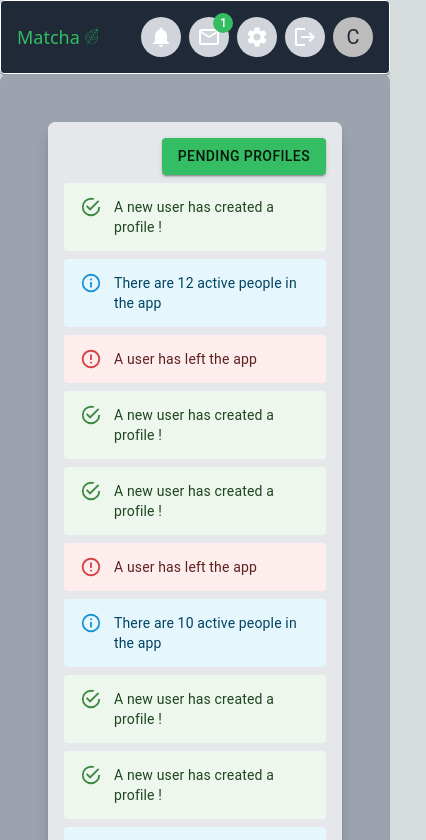
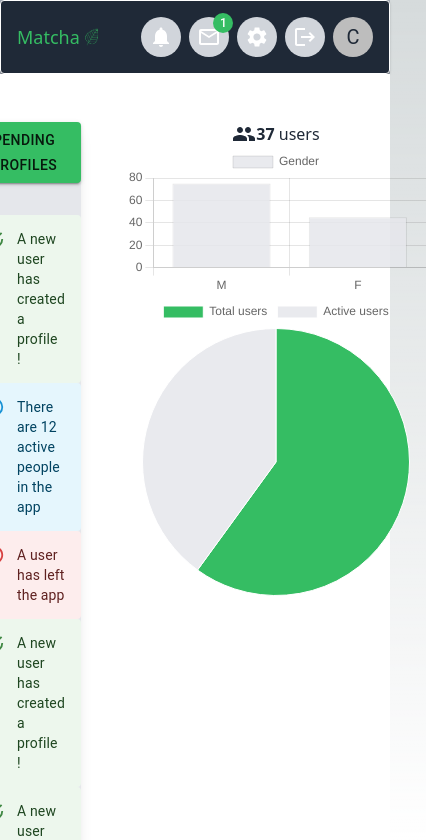
Before and after one commit to claire-d-b/Matcha_front_local, a Next.js app: page /admin in a window 390 px wide. Shown: the top 840 px of the page, 426 px wide, since content can reach past the window. Built offline with nearby package versions, Linux system fonts and the light colour scheme.

Commit message:
add header and footer components and resize pages content to fit the view

```diff
--- /dev/null
+++ b/src/app/Cfooter.tsx
@@ -0,0 +1,11 @@
+import React, { useState, useEffect, ChangeEvent } from "react";
+import { ThemeProvider, Paper, Button } from "@mui/material";
+
+const _ = () => {
+  return (
+    <Paper className="w-full p-4 border border-white flex flex-col justify-center items-center bg-gray-800">
+      Copyright
+    </Paper>
+  );
+};
+export default _;
--- /dev/null
+++ b/src/app/Cheader.tsx
@@ -0,0 +1,20 @@
+"use client";
+
+import React, { useState, useEffect, ChangeEvent } from "react";
+import { ThemeProvider, Paper, Button } from "@mui/material";
+import Ctitle from "./Ctitle";
+import Cnav from "./Cnav";
+import Image from "next/image";
+import LeafImage from "../../public/images/leaf.png";
+
+const _ = () => {
+  return (
+    <Paper className="p-4 border border-white flex w-full justify-center items-center">
+      <Ctitle opts="text-lg font-light" title="Matcha" />
+      <Image className="w-6 md:w-10 h-auto" src={LeafImage} alt="leaf" />
+      <Cnav className="self-end flex w-full justify-end items-center gap-2 md:gap-4 text-xs md:text-base" />
+    </Paper>
+  );
+};
+
+export default _;
--- a/src/app/admin/page.tsx
+++ b/src/app/admin/page.tsx
@@ -4,6 +4,8 @@ import React from "react";
 import { ThemeProvider, Paper, Button } from "@mui/material";
 import Alert from "@mui/material/Alert";
 import Ctitle from "../Ctitle";
+import Cheader from "../Cheader";
+import Cfooter from "../Cfooter";
 import Cnav from "../Cnav";
 import Link from "next/link";
 import Image from "next/image";
@@ -197,25 +199,18 @@ const donnees: ChartData<"line"> = {
 const _ = () => {
   return (
     <ThemeProvider theme={theme}>
-      <div className="flex flex-col h-full w-full bg-gray-300">
-        <Paper className="p-4 border border-white flex w-full justify-center items-center">
-          <Ctitle opts="text-lg font-light" title="Matcha" />
-          <Image className="w-6 md:w-10 h-auto" src={LeafImage} alt="leaf" />
-          <Cnav className="self-end flex w-full justify-end items-center gap-2 md:gap-4 text-xs md:text-base" />
-        </Paper>
-        <div className="w-full rounded-lg p-12 flex flex-col justify-center items-center text-lg font-thin bg-gray-400">
-          <div className="w-full self-center bg-white rounded-lg shadow-lg">
-            <div className="container mx-auto p-0 md:p-12">
-              <div className="flex flex-col md:flex-row w-full items-start justify-center gap-12">
-                <div className="flex md:h-full w-full overflow-scroll flex flex-col justify-start items-end gap-2 shadow-lg rounded-lg bg-gray-200 p-4">
-                  <Link href="/admin/profile">
-                    <Button
-                      className="self-end text-white mb-4"
-                      variant="contained"
-                    >
+      <div className="flex flex-col w-full h-full bg-gray-400">
+        <Cheader />
+        <div className="flex h-full w-full self-center bg-white">
+          <div className="flex h-full w-full items-start justify-center gap-12 p-12">
+            <div className="w-full h-full flex flex-col justify-center items-end gap-2 shadow-lg rounded-lg bg-gray-200">
+              <Link className="mb-6" href="/admin/profile">
+                <Button className="self-end text-white" variant="contained">
                   Pending profiles
                 </Button>
               </Link>
+              <div className="h-full w-full overflow-scroll">
+                <div className="w-full h-full flex flex-col overflow-y-scroll">
                   <Alert
                     className="rounded-lg text-gray-800 w-full"
                     severity="success"
@@ -277,8 +272,10 @@ const _ = () => {
                     There are 6 active people in the app
                   </Alert>
                 </div>
-                <div className="w-full h-full flex flex-col text-center gap-6">
-                  <div className="h-full w-full w-1/2 p-4">
+              </div>
+            </div>
+            <div className="h-full w-full flex flex-col text-center">
+              <div className="w-full w-1/2">
                 <div className="flex md:hidden text-gray-800 flex justify-center items-center">
                   <GroupIcon />
                   <div>
@@ -289,26 +286,18 @@ const _ = () => {
                   <Line data={donnees} options={options} />
                 </div>
               </div>
-                  <div className="flex flex-col w-full h-full md:flex-row justify-around items-center p-4">
-                    <div className="flex w-full md:w-2/4">
-                      <Bar
-                        className="h-full"
-                        data={barChartData}
-                        options={barChartOptions}
-                      />
+              <div className="flex flex-col w-full md:flex-row justify-around items-center">
+                <div className="flex md:w-2/4">
+                  <Bar data={barChartData} options={barChartOptions} />
                 </div>
-                    <div className="flex w-full md:w-1/3">
+                <div className="flex md:w-1/3">
                   <Pie data={pieChartData} options={pieChartOptions} />
                 </div>
               </div>
             </div>
           </div>
         </div>
-          </div>
-        </div>
-        <Paper className="w-full p-4 border border-white flex flex-col justify-center items-center bg-gray-800">
-          Copyright
-        </Paper>
+        <Cfooter />
       </div>
     </ThemeProvider>
   );
--- a/src/app/match/page.tsx
+++ b/src/app/match/page.tsx
@@ -11,6 +11,8 @@ import { ThemeProvider, Paper, Stack } from "@mui/material";
 import theme from "../theme";
 import Ctitle from "../Ctitle";
 import Cnav from "../Cnav";
+import Cheader from "../Cheader";
+import Cfooter from "../Cfooter";
 import LeafImage from "../../../public/images/leaf.png";
 import { Card, CardContent, CardActionArea, CardMedia } from "@mui/material";
 import Pagination from "@mui/material/Pagination";
@@ -45,17 +47,13 @@ const _ = () => {
   return (
     <ThemeProvider theme={theme}>
       <div className="flex flex-col h-full w-full bg-gray-300">
-        <Paper className="p-4 border border-white flex w-full justify-center items-center">
-          <Ctitle opts="text-lg font-light" title="Matcha" />
-          <Image className="w-6 md:w-10 h-auto" src={LeafImage} alt="leaf" />
-          <Cnav className="self-end flex w-full justify-end items-center gap-2 md:gap-12 text-xs md:text-base" />
-        </Paper>
+        <Cheader />
         <div className="w-full h-full flex flex-col justify-center items-center">
           <>
             <Grid
               container
               spacing={4}
-              className="h-full w-full justify-center items-center p-8"
+              className="h-full w-full justify-center items-center"
             >
               <div key={`persona_${index}`} className="flex flex-col">
                 <div className="flex justify-center items-center">
@@ -148,9 +146,7 @@ const _ = () => {
             className="p-6 md:p-12 self-center"
           />
         </div>
-        <Paper className="w-full p-4 border border-white flex flex-col justify-center items-center bg-gray-800">
-          Copyright
-        </Paper>
+        <Cfooter />
       </div>
     </ThemeProvider>
   );
--- a/src/app/onboarding/[id]/page.tsx
+++ b/src/app/onboarding/[id]/page.tsx
@@ -2,20 +2,10 @@
 
 import React, { useState, useEffect, ChangeEvent } from "react";
 import { ThemeProvider, Paper, Button } from "@mui/material";
-import Ctitle from "../../Ctitle";
-import Cnav from "../../Cnav";
-import Image from "next/image";
-import LeafImage from "../../../../public/images/leaf.png";
+import Cheader from "../../Cheader";
+import Cfooter from "../../Cfooter";
 import theme from "../../theme";
 import Cstepper from "../../Cstepper";
-import Ctextfield from "../../Ctextfield";
-import Cselect from "../../Cselect";
-import Stack from "@mui/material/Stack";
-import Chip from "@mui/material/Chip";
-import SearchIcon from "@mui/icons-material/Search";
-import IconButton from "@mui/material/IconButton";
-import AddIcon from "@mui/icons-material/Add";
-import { useRouter } from "next/navigation";
 import { useParams } from "next/navigation";
 
 const lst = ["M", "F", "-"];
@@ -28,17 +18,11 @@ const _ = () => {
   return (
     <ThemeProvider theme={theme}>
       <div className="flex flex-col w-full h-full bg-gray-400">
-        <Paper className="p-4 border border-white flex w-full justify-center items-center">
-          <Ctitle opts="text-lg font-light" title="Matcha" />
-          <Image className="w-6 md:w-10 h-auto" src={LeafImage} alt="leaf" />
-          <Cnav className="self-end flex w-full justify-end items-center gap-2 md:gap-4 text-xs md:text-base" />
-        </Paper>
+        <Cheader />
         <div className="flex w-full h-full p-12 bg-gray-400">
           <Cstepper user_uuid={id} className="w-full h-full overflow-scroll" />
         </div>
-        <Paper className="w-full p-4 border border-white flex flex-col justify-center items-center bg-gray-800">
-          Copyright
-        </Paper>
+        <Cfooter />
       </div>
     </ThemeProvider>
   );
```
Lines whose indentation alone changed are shown as unchanged.
